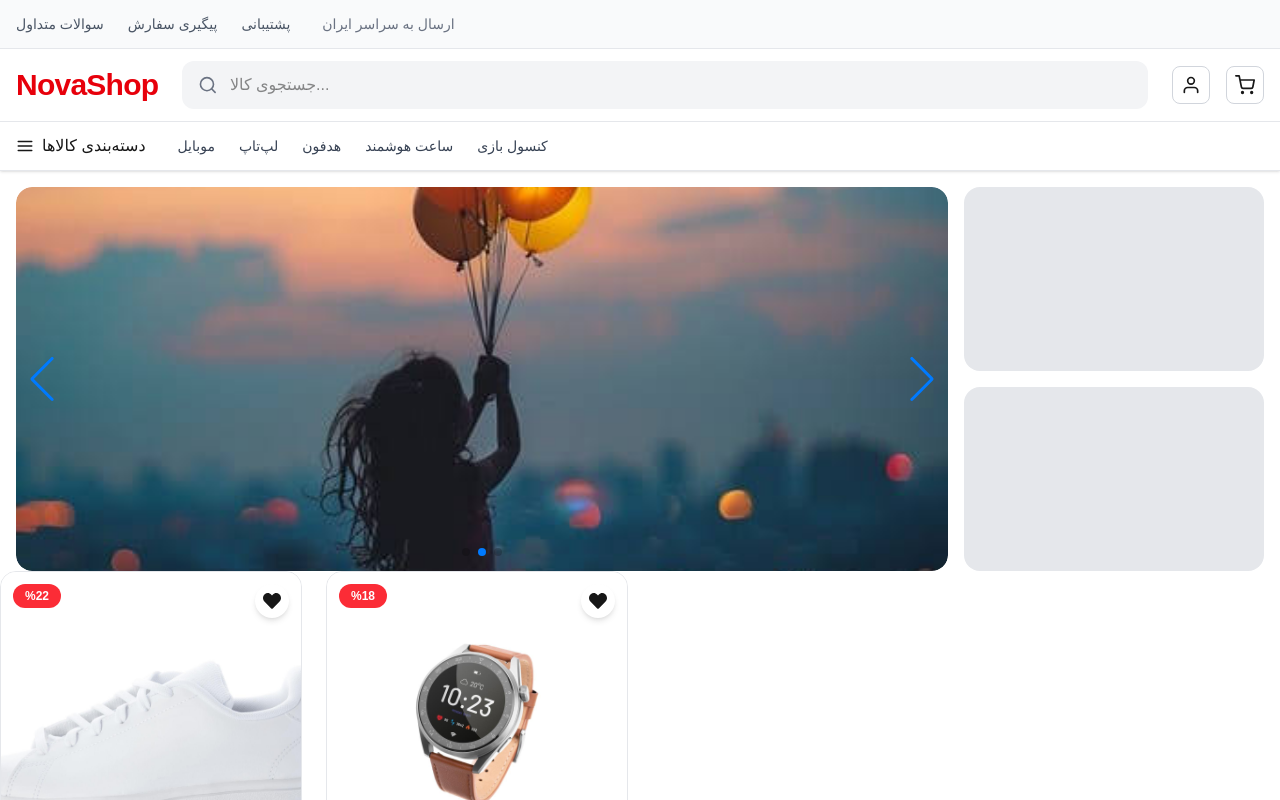
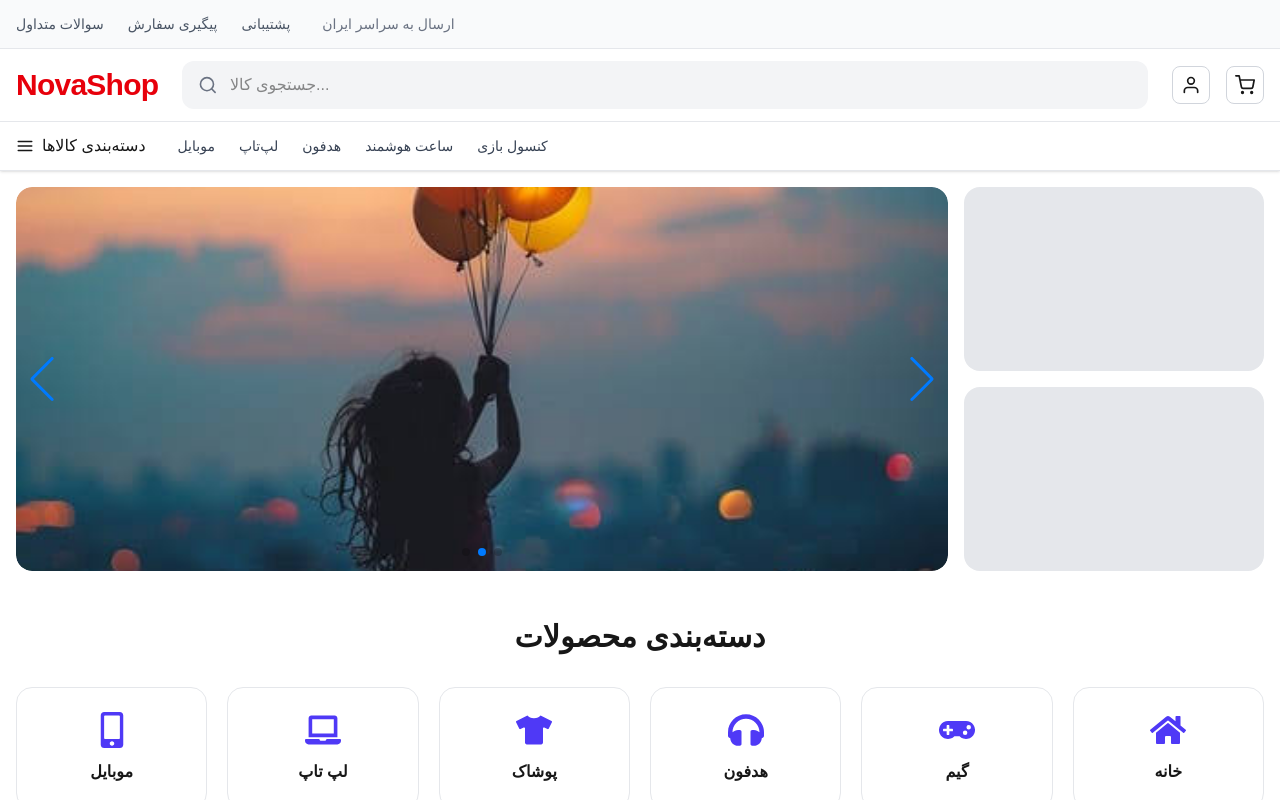
Before and after one commit to salarkarimibag-cmd/novashop, a Next.js app: page / in a window 1280 px wide. Shown: the top 800 px of the page. Built offline with nearby package versions, Linux system fonts and the light colour scheme.

Commit message:
feat: add categories section

```diff
--- a/src/app/page.js
+++ b/src/app/page.js
@@ -1,5 +1,6 @@
 import Header from "@/components/layout/Header";
 import Hero from "@/components/home/Hero";
+import Categories from "@/components/home/Categories";
 import { ProductList } from "@/components/home/Products";
 
 export default function Home() {
@@ -9,6 +10,7 @@ export default function Home() {
 
       <main>
         <Hero />
+        <Categories />
         <ProductList />
       </main>
     </>
--- /dev/null
+++ b/src/components/home/Categories/Categories.jsx
@@ -0,0 +1,16 @@
+import CategoryCard from "./CategoryCard";
+import categories from "./categoriesData";
+
+export default function Categories() {
+  return (
+    <section className="mx-auto max-w-7xl px-4 py-12">
+      <h2 className="mb-8 text-center text-3xl font-bold">دسته‌بندی محصولات</h2>
+
+      <div className="grid grid-cols-2 gap-5 sm:grid-cols-3 lg:grid-cols-6">
+        {categories.map((category) => (
+          <CategoryCard key={category.id} category={category} />
+        ))}
+      </div>
+    </section>
+  );
+}
--- /dev/null
+++ b/src/components/home/Categories/CategoryCard.jsx
@@ -0,0 +1,11 @@
+export default function CategoryCard({ category }) {
+  const Icon = category.icon;
+
+  return (
+    <div className="flex cursor-pointer flex-col items-center justify-center gap-3 rounded-2xl border border-gray-200 bg-white p-6 transition-all duration-300 hover:-translate-y-1 hover:border-indigo-600 hover:shadow-lg">
+      <Icon className="text-4xl text-indigo-600" />
+
+      <h3 className="font-semibold">{category.title}</h3>
+    </div>
+  );
+}
--- /dev/null
+++ b/src/components/home/Categories/categoriesData.js
@@ -0,0 +1,43 @@
+import {
+  FaMobileAlt,
+  FaLaptop,
+  FaTshirt,
+  FaHeadphones,
+  FaGamepad,
+  FaHome,
+} from "react-icons/fa";
+
+const categories = [
+  {
+    id: 1,
+    title: "موبایل",
+    icon: FaMobileAlt,
+  },
+  {
+    id: 2,
+    title: "لپ تاپ",
+    icon: FaLaptop,
+  },
+  {
+    id: 3,
+    title: "پوشاک",
+    icon: FaTshirt,
+  },
+  {
+    id: 4,
+    title: "هدفون",
+    icon: FaHeadphones,
+  },
+  {
+    id: 5,
+    title: "گیم",
+    icon: FaGamepad,
+  },
+  {
+    id: 6,
+    title: "خانه",
+    icon: FaHome,
+  },
+];
+
+export default categories;
--- /dev/null
+++ b/src/components/home/Categories/index.js
@@ -0,0 +1 @@
+export { default } from "./Categories";
```
